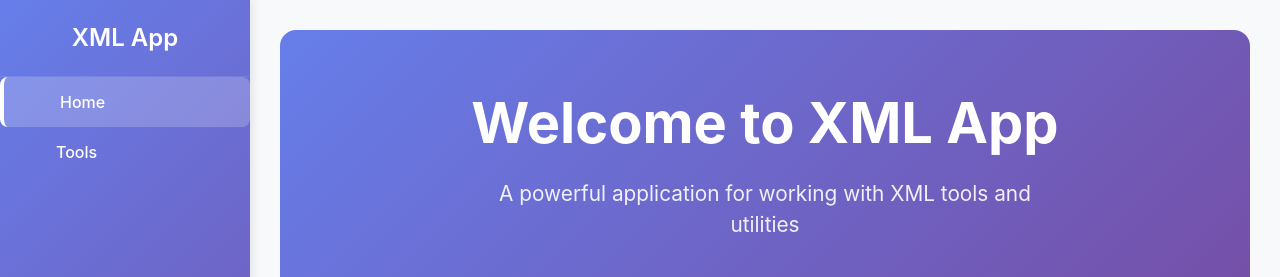
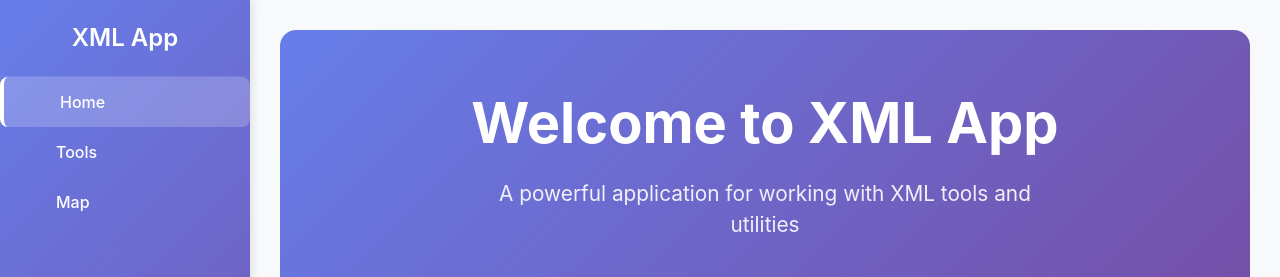
Before and after one commit to JustinAngara/xml-parser, a React (Vite) app: page / in a window 1280 px wide. Shown: the top 277 px of the page. Built offline with nearby package versions, Linux system fonts and the light colour scheme; no server answers.

Commit message:
fixed unused

```diff
--- a/src/Components/Layout.jsx
+++ b/src/Components/Layout.jsx
@@ -5,7 +5,7 @@ import './Layout.css';
 const navItems = [
   { id: 'home', label: 'Home', icon: '' },
   { id: 'tools', label: 'Tools', icon: '' },
-  // { id: 'map', label: 'Map', icon: '' },
+  { id: 'map', label: 'Map', icon: '' },
   // { id: 'about', label: 'About', icon: 'ℹ️' },
   // { id: 'contact', label: 'Contact', icon: '📧' }
 ];
--- a/src/Pages/Tools.jsx
+++ b/src/Pages/Tools.jsx
@@ -134,9 +134,7 @@ const Tools = () => {
     );
   };
 
-  const setupIterator = (state, word, strikethrough) =>{
 
-  };
   const handleAddToolInput1Change = (e) => {
     setAddToolInput1(e.target.value);
     autoResize(addToolInput1Ref);
--- a/src/Routes/AppRoutes.jsx
+++ b/src/Routes/AppRoutes.jsx
@@ -1,4 +1,4 @@
-import React, { useState } from 'react';
+import React from 'react';
 import Home from '../Pages/Home';
 import Tools from '../Pages/Tools';
 import Map from '../Pages/Map';
```
